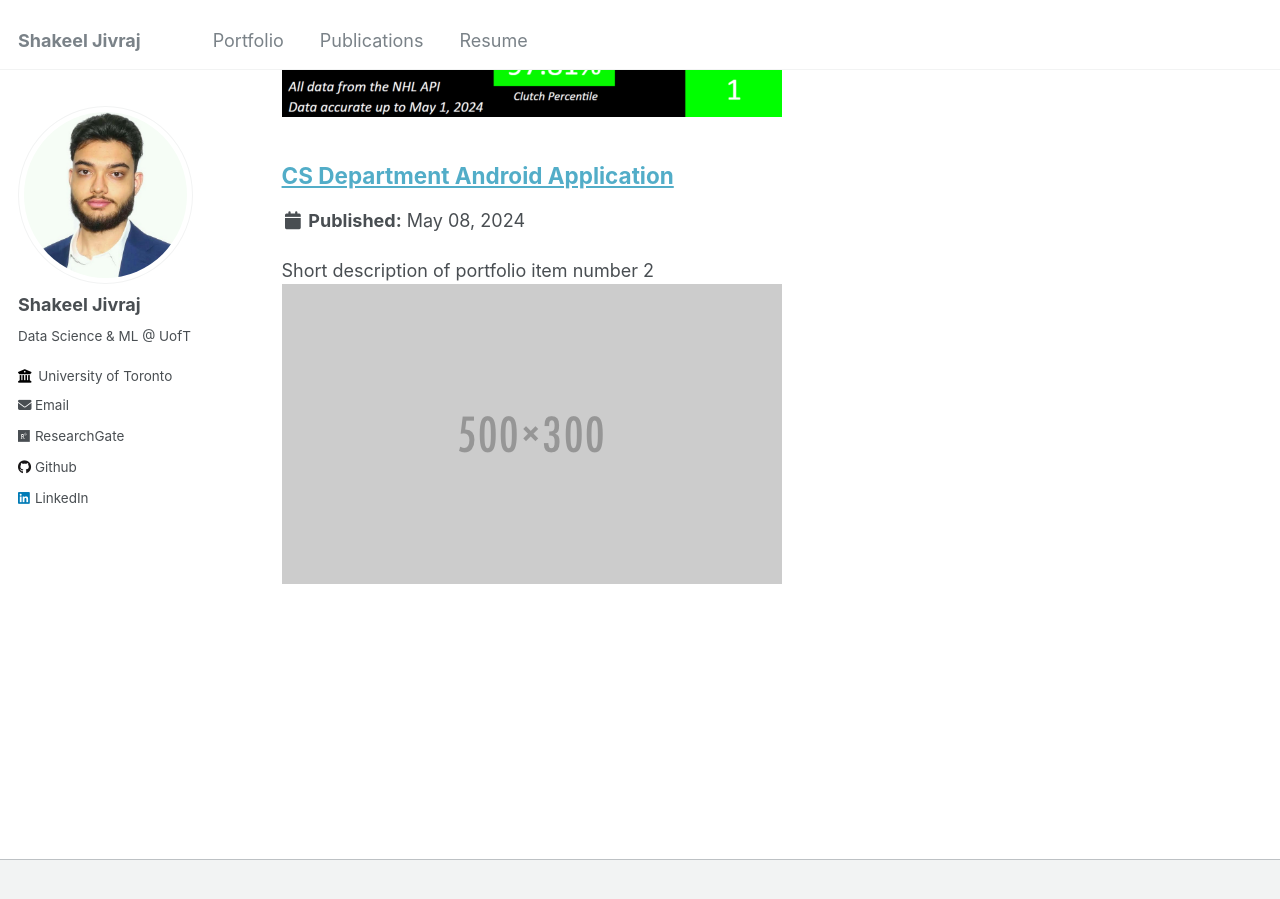
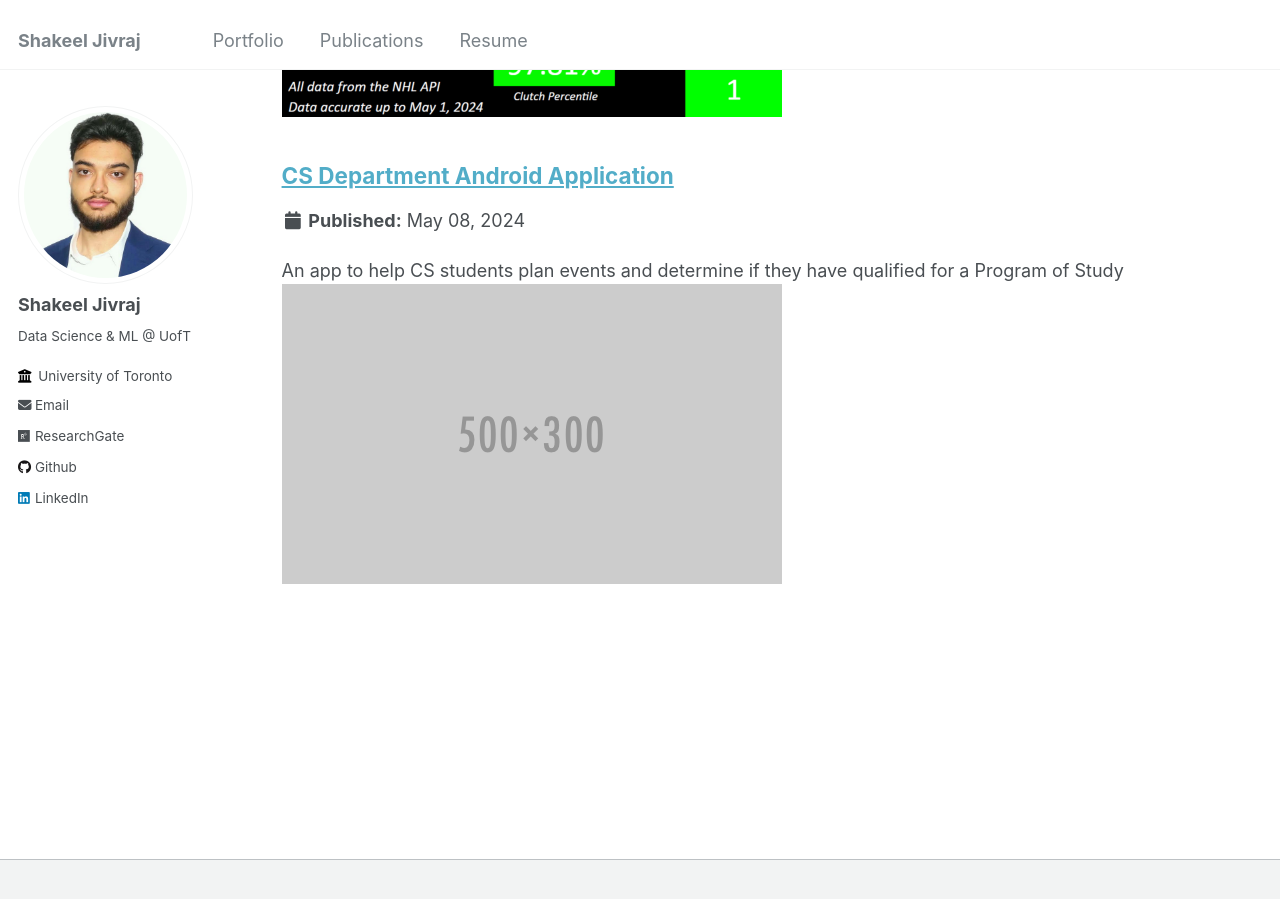
Before and after one commit to Shak789/Shak789.github.io, a Jekyll site: the page built from _pages/portfolio.html, in a window 1280 px wide and 900 px high, scrolled down 467 px. Built offline with Jekyll 4.4.1, drawn with Linux system fonts in a browser that asks for light colours.

Commit message:
Update portfolio-2.html

```diff
--- a/_portfolio/portfolio-2.html
+++ b/_portfolio/portfolio-2.html
@@ -1,7 +1,9 @@
 ---
 title: "CS Department Android Application"
-excerpt: "Short description of portfolio item number 2 <br/><img src='/images/500x300.png'>"
+excerpt: "An app to help CS students plan events and determine if they have qualified for a Program of Study <br/><img src='/images/500x300.png'>"
 collection: portfolio
 ---
 
 I collaborated with 5 software engineers in an Agile Scrum environment to create an Android application for computer science students at the University of Toronto Scarborough (UTSC). The app helps students plan events and determine if they have qualified for a Program of Study (POSt). Our team participated in daily stand-up meetings to discuss challenges in developing the app and ensure that each member was held accountable for their contributions. We also used Git to manage branches and track code changes, as well as priortized tasks with the Jira backlog.
+
+[Link to GitHub Repository](https://github.com/Shak789/Group21Project)
```
